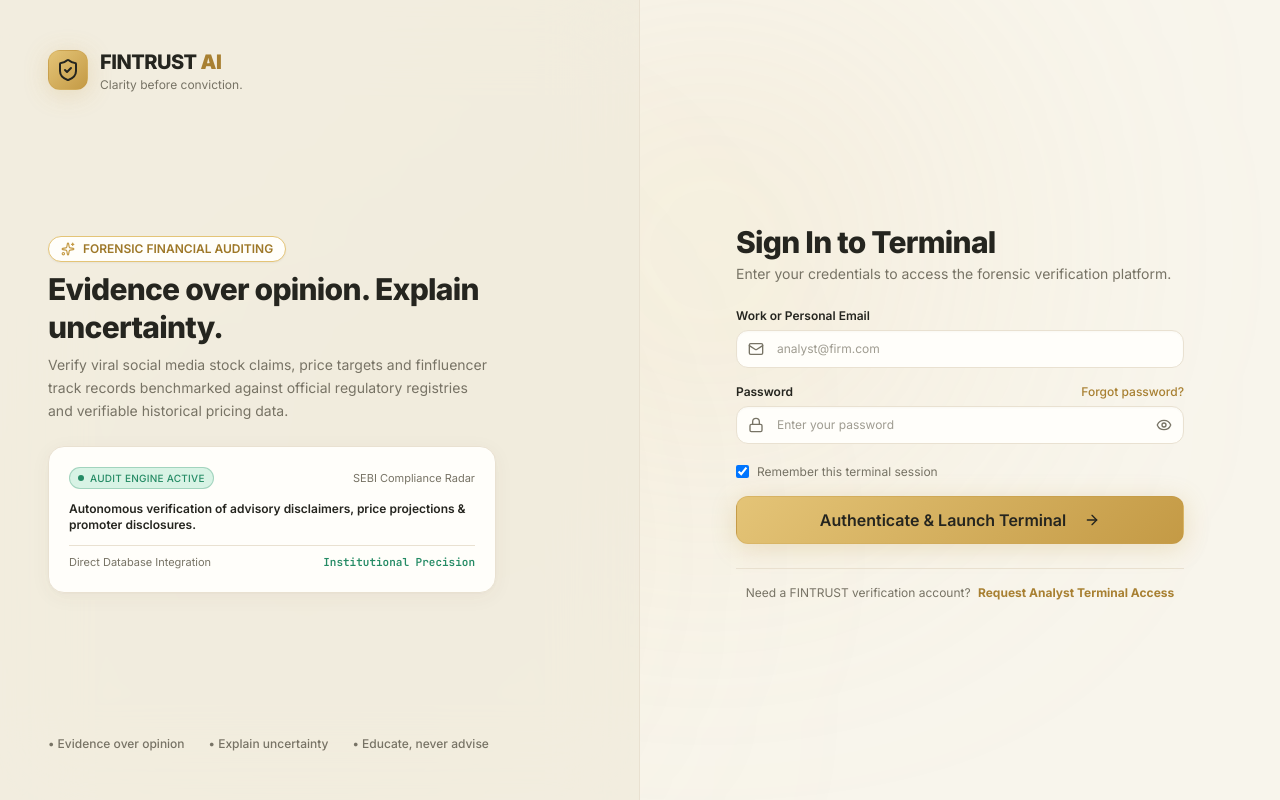
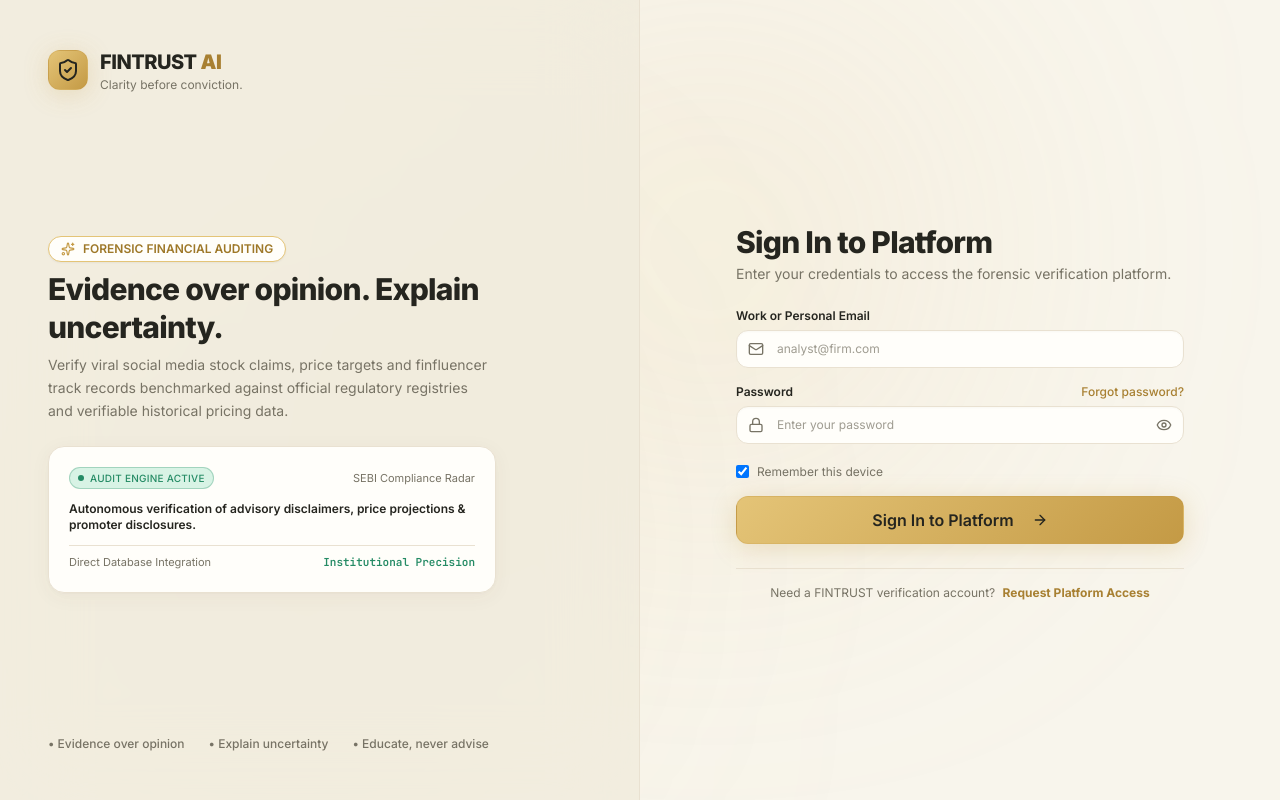
Before and after one commit to deepak7-shadow/Team-IKF, a React (Vite) app: page /login in a window 1280 px wide. Built offline with nearby package versions, Linux system fonts and the light colour scheme; no server answers.

Commit message:
style(auth): replace terminal wording with platform across login, register, sidebar, and topnav

```diff
--- a/src/components/layout/Sidebar.tsx
+++ b/src/components/layout/Sidebar.tsx
@@ -246,7 +246,7 @@ export default function Sidebar({
               </span>
             </div>
             <p className="text-[10px] text-[#777365] leading-snug">
-              Non-advisory research terminal. Governed by statutory compliance norms.
+              Non-advisory research platform. Governed by statutory compliance norms.
             </p>
           </div>
         )}
--- a/src/components/layout/TopNav.tsx
+++ b/src/components/layout/TopNav.tsx
@@ -264,7 +264,7 @@ export default function TopNav({
             <p className="text-xs font-semibold text-[#25251F] leading-tight capitalize">
               {displayName}
             </p>
-            <p className="text-[10px] text-[#A88032] font-medium">Verified Terminal</p>
+            <p className="text-[10px] text-[#A88032] font-medium">Verified Platform</p>
           </div>
         </div>
       </div>
--- a/src/pages/auth/LoginPage.tsx
+++ b/src/pages/auth/LoginPage.tsx
@@ -126,7 +126,7 @@ export default function LoginPage() {
 
           <div className="space-y-1">
             <h1 className="text-2xl sm:text-3xl font-extrabold text-[#25251F] tracking-tight">
-              Sign In to Terminal
+              Sign In to Platform
             </h1>
             <p className="text-xs sm:text-sm text-[#777365]">
               Enter your credentials to access the forensic verification platform.
@@ -205,7 +205,7 @@ export default function LoginPage() {
                   onChange={(e) => setRememberMe(e.target.checked)}
                   className="rounded border-[#E9E1D1] text-[#C49A45] focus:ring-[#C49A45] cursor-pointer"
                 />
-                <span>Remember this terminal session</span>
+                <span>Remember this device</span>
               </label>
             </div>
 
@@ -220,7 +220,7 @@ export default function LoginPage() {
                 <div className="w-5 h-5 border-2 border-[#25251F] border-t-transparent rounded-full animate-spin" />
               ) : (
                 <>
-                  Authenticate & Launch Terminal <ArrowRight className="w-4 h-4 ml-2" />
+                  Sign In to Platform <ArrowRight className="w-4 h-4 ml-2" />
                 </>
               )}
             </Button>
@@ -233,7 +233,7 @@ export default function LoginPage() {
               to="/register"
               className="font-bold text-[#A88032] hover:text-[#25251F] transition-colors ml-1"
             >
-              Request Analyst Terminal Access
+              Request Platform Access
             </Link>
           </div>
         </div>
--- a/src/pages/auth/RegisterPage.tsx
+++ b/src/pages/auth/RegisterPage.tsx
@@ -102,7 +102,7 @@ export default function RegisterPage() {
               <span>INSTITUTIONAL GRADE COMPLIANCE</span>
             </div>
             <h2 className="text-3xl font-extrabold text-[#25251F] tracking-tight leading-tight">
-              Create your FINTRUST AI Terminal Account
+              Create your FINTRUST AI Account
             </h2>
             <p className="text-sm text-[#777365] leading-relaxed">
               Empower your research and due diligence workflows with automated claim audits,
@@ -158,7 +158,7 @@ export default function RegisterPage() {
               Create Analyst Account
             </h1>
             <p className="text-xs sm:text-sm text-[#777365]">
-              Register to access the forensic verification terminal.
+              Register to access the forensic verification platform.
             </p>
           </div>
 
@@ -294,7 +294,7 @@ export default function RegisterPage() {
           </form>
 
           <div className="pt-4 border-t border-[#E9E1D1] text-center text-xs text-[#777365]">
-            Already have a terminal license?{" "}
+            Already have an account?{" "}
             <Link
               to="/login"
               className="font-bold text-[#A88032] hover:text-[#25251F] transition-colors ml-1"
```
